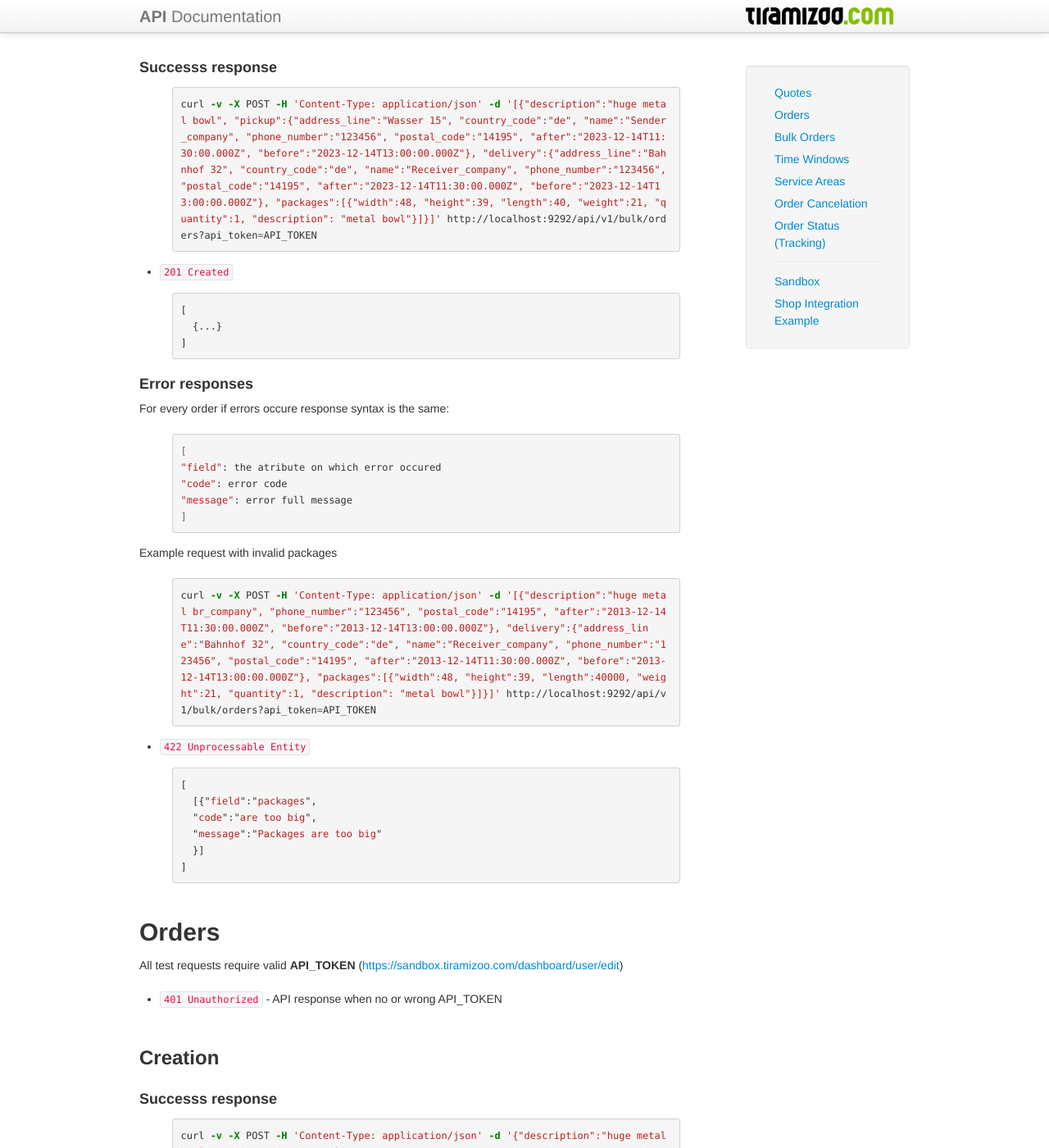
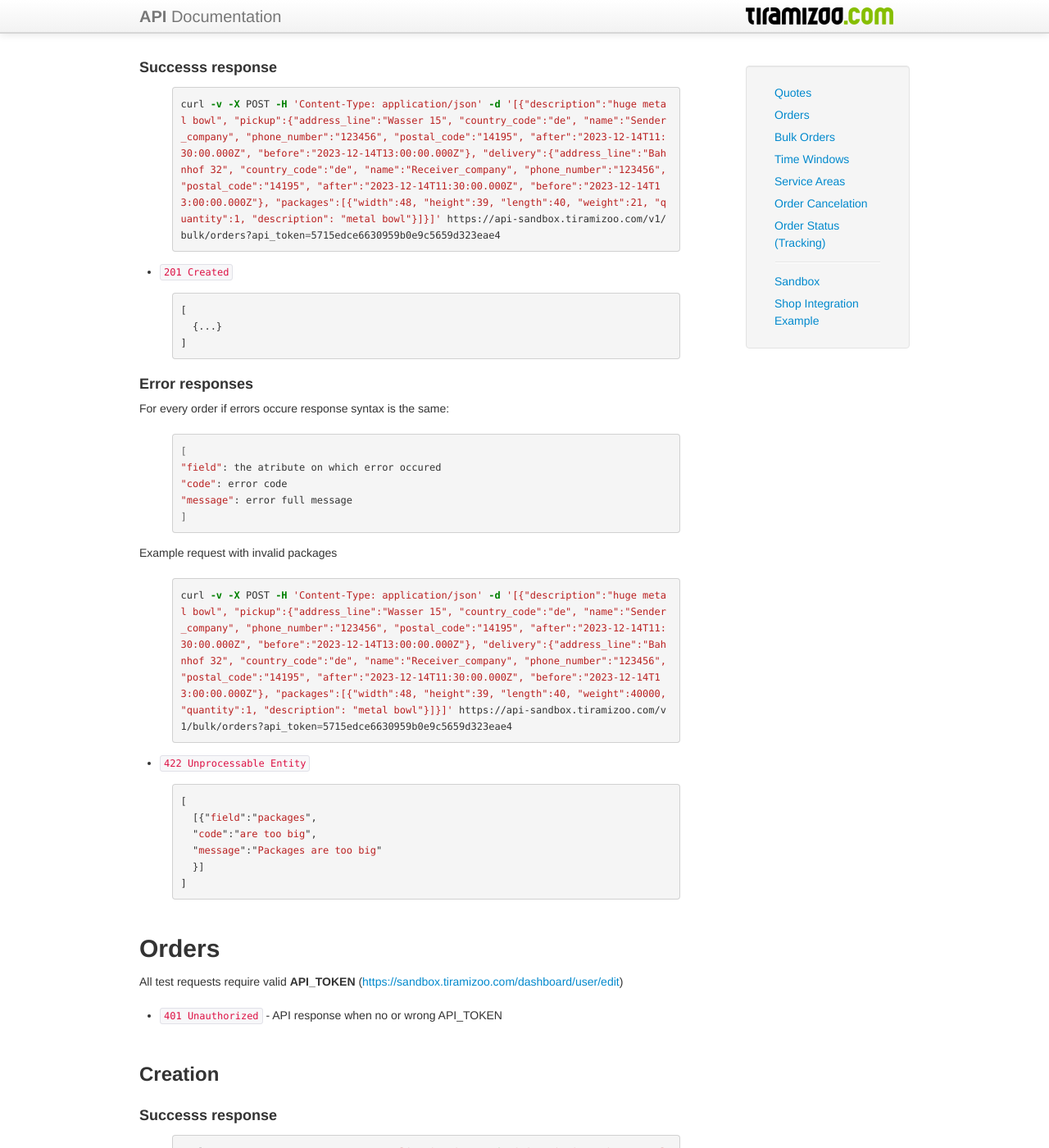
Before and after one commit to Goundar/tiramizoo.github.com, a Jekyll site: the page built from sandbox.md, in a window 1280 px wide and 1400 px high, scrolled down 1306 px. Shown: the whole window at 82% size. Built offline with Jekyll 4.4.1, drawn with Linux system fonts in a browser that asks for light colours; part of the change alters nothing that is shown; some of the changed text lies outside the part shown.

Commit message:
better sandbox examples

```diff
--- a/sandbox.md
+++ b/sandbox.md
@@ -61,7 +61,7 @@ All test requests require valid **API_TOKEN** ([https://sandbox.tiramizoo.com/da
 #### Successs response
 
 {% highlight bash %}
-curl -v -X POST -H 'Content-Type: application/json' -d '[{"description":"huge metal bowl", "pickup":{"address_line":"Wasser 15", "country_code":"de", "name":"Sender_company", "phone_number":"123456", "postal_code":"14195", "after":"2023-12-14T11:30:00.000Z", "before":"2023-12-14T13:00:00.000Z"}, "delivery":{"address_line":"Bahnhof 32", "country_code":"de", "name":"Receiver_company", "phone_number":"123456", "postal_code":"14195", "after":"2023-12-14T11:30:00.000Z", "before":"2023-12-14T13:00:00.000Z"}, "packages":[{"width":48, "height":39, "length":40, "weight":21, "quantity":1, "description": "metal bowl"}]}]' http://localhost:9292/api/v1/bulk/orders?api_token=API_TOKEN
+curl -v -X POST -H 'Content-Type: application/json' -d '[{"description":"huge metal bowl", "pickup":{"address_line":"Wasser 15", "country_code":"de", "name":"Sender_company", "phone_number":"123456", "postal_code":"14195", "after":"2023-12-14T11:30:00.000Z", "before":"2023-12-14T13:00:00.000Z"}, "delivery":{"address_line":"Bahnhof 32", "country_code":"de", "name":"Receiver_company", "phone_number":"123456", "postal_code":"14195", "after":"2023-12-14T11:30:00.000Z", "before":"2023-12-14T13:00:00.000Z"}, "packages":[{"width":48, "height":39, "length":40, "weight":21, "quantity":1, "description": "metal bowl"}]}]' https://api-sandbox.tiramizoo.com/v1/bulk/orders?api_token=5715edce6630959b0e9c5659d323eae4
 {% endhighlight %}
 
 * `201 Created`
@@ -86,7 +86,7 @@ For every order if errors occure response syntax is the same:
 Example request with invalid packages
 
 {% highlight bash %}
-curl -v -X POST -H 'Content-Type: application/json' -d '[{"description":"huge metal br_company", "phone_number":"123456", "postal_code":"14195", "after":"2013-12-14T11:30:00.000Z", "before":"2013-12-14T13:00:00.000Z"}, "delivery":{"address_line":"Bahnhof 32", "country_code":"de", "name":"Receiver_company", "phone_number":"123456", "postal_code":"14195", "after":"2013-12-14T11:30:00.000Z", "before":"2013-12-14T13:00:00.000Z"}, "packages":[{"width":48, "height":39, "length":40000, "weight":21, "quantity":1, "description": "metal bowl"}]}]' http://localhost:9292/api/v1/bulk/orders?api_token=API_TOKEN
+curl -v -X POST -H 'Content-Type: application/json' -d '[{"description":"huge metal bowl", "pickup":{"address_line":"Wasser 15", "country_code":"de", "name":"Sender_company", "phone_number":"123456", "postal_code":"14195", "after":"2023-12-14T11:30:00.000Z", "before":"2023-12-14T13:00:00.000Z"}, "delivery":{"address_line":"Bahnhof 32", "country_code":"de", "name":"Receiver_company", "phone_number":"123456", "postal_code":"14195", "after":"2023-12-14T11:30:00.000Z", "before":"2023-12-14T13:00:00.000Z"}, "packages":[{"width":48, "height":39, "length":40, "weight":40000, "quantity":1, "description": "metal bowl"}]}]' https://api-sandbox.tiramizoo.com/v1/bulk/orders?api_token=5715edce6630959b0e9c5659d323eae4
 {% endhighlight %}
 
 * `422 Unprocessable Entity`
@@ -111,7 +111,7 @@ All test requests require valid **API_TOKEN** ([https://sandbox.tiramizoo.com/da
 #### Successs response
 
 {% highlight bash %}
-curl -v -X POST -H 'Content-Type: application/json' -d '{"description":"huge metal bowl", "pickup":{"address_line":"Wasser 15", "country_code":"de", "name":"Sender_company", "phone_number":"123456", "postal_code":"14195", "after":"2023-12-14T11:30:00.000Z", "before":"2023-12-14T13:00:00.000Z"}, "delivery":{"address_line":"Bahnhof 32", "country_code":"de", "name":"Receiver_company", "phone_number":"123456", "postal_code":"14195", "after":"2023-12-14T11:30:00.000Z", "before":"2023-12-14T13:00:00.000Z"}, "items":[{"width":48, "height":39, "length":40, "weight":21, "quantity":1, "description": "metal bowl"}]}' https://api-sandbox.tiramizoo.com/v1/orders?api_token=API_TOKEN
+curl -v -X POST -H 'Content-Type: application/json' -d '{"description":"huge metal bowl", "pickup":{"address_line":"Wasser 15", "country_code":"de", "name":"Sender_company", "phone_number":"123456", "postal_code":"14195", "after":"2023-12-14T11:30:00.000Z", "before":"2023-12-14T13:00:00.000Z"}, "delivery":{"address_line":"Bahnhof 32", "country_code":"de", "name":"Receiver_company", "phone_number":"123456", "postal_code":"14195", "after":"2023-12-14T11:30:00.000Z", "before":"2023-12-14T13:00:00.000Z"}, "items":[{"width":48, "height":39, "length":40, "weight":21, "quantity":1, "description": "metal bowl"}]}' https://api-sandbox.tiramizoo.com/v1/orders?api_token=5715edce6630959b0e9c5659d323eae4
 {% endhighlight %}
 
 * `201 Created`
@@ -125,7 +125,7 @@ curl -v -X POST -H 'Content-Type: application/json' -d '{"description":"huge met
 #### Error response when package's items are invalid
 
 {% highlight bash %}
-curl -v -X POST -H 'Content-Type: application/json' -d '{"description":"huge metal bowl", "pickup":{"address_line":"Wasser 15", "country_code":"de", "name":"Sender_company", "phone_number":"123456", "postal_code":"14195", "after":"2023-12-14T11:30:00.000Z", "before":"2023-12-14T13:00:00.000Z"}, "delivery":{"address_line":"Bahnhof 32", "country_code":"de", "name":"Receiver_company", "phone_number":"123456", "postal_code":"14195", "after":"2023-12-14T11:30:00.000Z", "before":"2023-12-14T13:00:00.000Z"}, "items":[{"width":48, "height":39, "length":0, "weight":21, "quantity":1, "description": "metal bowl"}]}' https://api-sandbox.tiramizoo.com/v1/orders?api_token=API_TOKEN
+curl -v -X POST -H 'Content-Type: application/json' -d '{"description":"huge metal bowl", "pickup":{"address_line":"Wasser 15", "country_code":"de", "name":"Sender_company", "phone_number":"123456", "postal_code":"14195", "after":"2023-12-14T11:30:00.000Z", "before":"2023-12-14T13:00:00.000Z"}, "delivery":{"address_line":"Bahnhof 32", "country_code":"de", "name":"Receiver_company", "phone_number":"123456", "postal_code":"14195", "after":"2023-12-14T11:30:00.000Z", "before":"2023-12-14T13:00:00.000Z"}, "items":[{"width":48, "height":39, "length":0, "weight":21, "quantity":1, "description": "metal bowl"}]}' https://api-sandbox.tiramizoo.com/v1/orders?api_token=5715edce6630959b0e9c5659d323eae4
 {% endhighlight %}
 
 * `422 Unprocessable Entity`
@@ -145,7 +145,7 @@ curl -v -X POST -H 'Content-Type: application/json' -d '{"description":"huge met
 #### Error response when package is too big
 
 {% highlight bash %}
-curl -v -X POST -H 'Content-Type: application/json' -d '{"description":"huge metal bowl", "pickup":{"address_line":"Wasser 15", "country_code":"de", "name":"Sender_company", "phone_number":"123456", "postal_code":"14195", "after":"2023-12-14T11:30:00.000Z", "before":"2023-12-14T13:00:00.000Z"}, "delivery":{"address_line":"Bahnhof 32", "country_code":"de", "name":"Receiver_company", "phone_number":"123456", "postal_code":"14195", "after":"2023-12-14T11:30:00.000Z", "before":"2023-12-14T13:00:00.000Z"}, "items":[{"width":48, "height":39, "length":400000, "weight":21, "quantity":1, "description": "metal bowl"}]}' https://api-sandbox.tiramizoo.com/v1/orders?api_token=API_TOKEN
+curl -v -X POST -H 'Content-Type: application/json' -d '{"description":"huge metal bowl", "pickup":{"address_line":"Wasser 15", "country_code":"de", "name":"Sender_company", "phone_number":"123456", "postal_code":"14195", "after":"2023-12-14T11:30:00.000Z", "before":"2023-12-14T13:00:00.000Z"}, "delivery":{"address_line":"Bahnhof 32", "country_code":"de", "name":"Receiver_company", "phone_number":"123456", "postal_code":"14195", "after":"2023-12-14T11:30:00.000Z", "before":"2023-12-14T13:00:00.000Z"}, "items":[{"width":48, "height":39, "length":400000, "weight":21, "quantity":1, "description": "metal bowl"}]}' https://api-sandbox.tiramizoo.com/v1/orders?api_token=5715edce6630959b0e9c5659d323eae4
 {% endhighlight %}
 
 * `422 Unprocessable Entity`
@@ -167,7 +167,7 @@ curl -v -X POST -H 'Content-Type: application/json' -d '{"description":"huge met
 In given example business open hours are 8:00 to 21:00
 
 {% highlight bash %}
-curl -v -X POST -H 'Content-Type: application/json' -d '{"description":"huge metal bowl", "pickup":{"address_line":"Wasser 15", "country_code":"de", "name":"Sender_company", "phone_number":"123456", "postal_code":"14195", "after":"2023-12-14T22:00:00.000Z", "before":"2023-12-14T22:00:00.000Z"}, "delivery":{"address_line":"Bahnhof 32", "country_code":"de", "name":"Receiver_company", "phone_number":"123456", "postal_code":"14195", "after":"2023-12-14T23:30:00.000Z", "before":"2023-12-14T23:30:00.000Z"}, "items":[{"width":48, "height":39, "length":400000, "weight":21, "quantity":1, "description": "metal bowl"}]}' https://api-sandbox.tiramizoo.com/v1/orders?api_token=API_TOKEN
+curl -v -X POST -H 'Content-Type: application/json' -d '{"description":"huge metal bowl", "pickup":{"address_line":"Wasser 15", "country_code":"de", "name":"Sender_company", "phone_number":"123456", "postal_code":"14195", "after":"2023-12-14T22:00:00.000Z", "before":"2023-12-14T22:00:00.000Z"}, "delivery":{"address_line":"Bahnhof 32", "country_code":"de", "name":"Receiver_company", "phone_number":"123456", "postal_code":"14195", "after":"2023-12-14T23:30:00.000Z", "before":"2023-12-14T23:30:00.000Z"}, "items":[{"width":48, "height":39, "length":400000, "weight":21, "quantity":1, "description": "metal bowl"}]}' https://api-sandbox.tiramizoo.com/v1/orders?api_token=5715edce6630959b0e9c5659d323eae4
 {% endhighlight %}
 
 * `422 Unprocessable Entity`
@@ -187,7 +187,7 @@ curl -v -X POST -H 'Content-Type: application/json' -d '{"description":"huge met
 #### Error response when delivery time is ahead of pickup time less than 90 minutes
 
 {% highlight bash %}
-curl -v -X POST -H 'Content-Type: application/json' -d '{"description":"huge metal bowl", "pickup":{"address_line":"Wasser 15", "country_code":"de", "name":"Sender_company", "phone_number":"123456", "postal_code":"14195", "after":"2023-12-14T23:00:00.000Z", "before":"2023-12-14T23:00:00.000Z"}, "delivery":{"address_line":"Bahnhof 32", "country_code":"de", "name":"Receiver_company", "phone_number":"123456", "postal_code":"14195", "after":"2023-12-14T11:30:00.000Z", "before":"2023-12-14T13:00:00.000Z"}, "items":[{"width":48, "height":39, "length":40, "weight":21, "quantity":1, "quantity": "metal bowl"}]}' https://api-sandbox.tiramizoo.com/v1/orders?api_token=API_TOKEN
+curl -v -X POST -H 'Content-Type: application/json' -d '{"description":"huge metal bowl", "pickup":{"address_line":"Wasser 15", "country_code":"de", "name":"Sender_company", "phone_number":"123456", "postal_code":"14195", "after":"2023-12-14T23:00:00.000Z", "before":"2023-12-14T23:00:00.000Z"}, "delivery":{"address_line":"Bahnhof 32", "country_code":"de", "name":"Receiver_company", "phone_number":"123456", "postal_code":"14195", "after":"2023-12-14T11:30:00.000Z", "before":"2023-12-14T13:00:00.000Z"}, "items":[{"width":48, "height":39, "length":40, "weight":21, "quantity":1, "quantity": "metal bowl"}]}' https://api-sandbox.tiramizoo.com/v1/orders?api_token=5715edce6630959b0e9c5659d323eae4
 {% endhighlight %}
 
 * `422 Unprocessable Entity`
@@ -207,7 +207,7 @@ curl -v -X POST -H 'Content-Type: application/json' -d '{"description":"huge met
 #### Error response when delivery time is ahead of pickup time more than 6 hours
 
 {% highlight bash %}
-curl -v -X POST -H 'Content-Type: application/json' -d '{"description":"huge metal bowl", "pickup":{"address_line":"Wasser 15", "country_code":"de", "name":"Sender_company", "phone_number":"123456", "postal_code":"14195", "after":"2023-12-14T11:30:00.000Z", "before":"2023-12-14T13:00:00.000Z"}, "delivery":{"address_line":"Bahnhof 32", "country_code":"de", "name":"Receiver_company", "phone_number":"123456", "postal_code":"14195", "after":"2023-12-14T23:30:00.000Z", "before":"2023-12-14T23:30:00.000Z"}, "items":[{"width":48, "height":39, "length":400000, "weight":21, "quantity":1, "description": "metal bowl"}]}' https://api-sandbox.tiramizoo.com/v1/orders?api_token=API_TOKEN
+curl -v -X POST -H 'Content-Type: application/json' -d '{"description":"huge metal bowl", "pickup":{"address_line":"Wasser 15", "country_code":"de", "name":"Sender_company", "phone_number":"123456", "postal_code":"14195", "after":"2023-12-14T11:30:00.000Z", "before":"2023-12-14T13:00:00.000Z"}, "delivery":{"address_line":"Bahnhof 32", "country_code":"de", "name":"Receiver_company", "phone_number":"123456", "postal_code":"14195", "after":"2023-12-14T23:30:00.000Z", "before":"2023-12-14T23:30:00.000Z"}, "items":[{"width":48, "height":39, "length":400000, "weight":21, "quantity":1, "description": "metal bowl"}]}' https://api-sandbox.tiramizoo.com/v1/orders?api_token=5715edce6630959b0e9c5659d323eae4
 {% endhighlight %}
 
 * `422 Unprocessable Entity`
@@ -227,7 +227,7 @@ curl -v -X POST -H 'Content-Type: application/json' -d '{"description":"huge met
 #### Error response when pickup or delivery postal code is invalid
 
 {% highlight bash %}
-curl -v -X POST -H 'Content-Type: application/json' -d '{"description":"huge metal bowl", "pickup":{"address_line":"Wasser 15", "country_code":"de", "name":"Sender_company", "phone_number":"123456", "postal_code":"", "after":"2023-12-14T11:30:00.000Z", "before":"2023-12-14T13:00:00.000Z"}, "delivery":{"address_line":"Bahnhof 32", "country_code":"de", "name":"Receiver_company", "phone_number":"123456", "postal_code":"14195", "after":"2023-12-14T11:30:00.000Z", "before":"2023-12-14T13:00:00.000Z"}, "items":[{"width":48, "height":39, "length":40, "weight":21, "quantity":1, "description": "metal bowl"}]}' https://api-sandbox.tiramizoo.com/v1/orders?api_token=API_TOKEN
+curl -v -X POST -H 'Content-Type: application/json' -d '{"description":"huge metal bowl", "pickup":{"address_line":"Wasser 15", "country_code":"de", "name":"Sender_company", "phone_number":"123456", "postal_code":"", "after":"2023-12-14T11:30:00.000Z", "before":"2023-12-14T13:00:00.000Z"}, "delivery":{"address_line":"Bahnhof 32", "country_code":"de", "name":"Receiver_company", "phone_number":"123456", "postal_code":"14195", "after":"2023-12-14T11:30:00.000Z", "before":"2023-12-14T13:00:00.000Z"}, "items":[{"width":48, "height":39, "length":40, "weight":21, "quantity":1, "description": "metal bowl"}]}' https://api-sandbox.tiramizoo.com/v1/orders?api_token=5715edce6630959b0e9c5659d323eae4
 {% endhighlight %}
 
 * `422 Unprocessable Entity`
@@ -266,7 +266,7 @@ Order should have first status:
 #### Success response
 
 {% highlight bash %}
-curl -v -X PUT -H 'Content-Type: application/json' -d '{"state" : "cancelled" }' https://api-sandbox.tiramizoo.com/v1/orders/:order_uuid?api_token=API_TOKEN
+curl -v -X PUT -H 'Content-Type: application/json' -d '{"state" : "cancelled" }' https://api-sandbox.tiramizoo.com/v1/orders/:order_uuid?api_token=5715edce6630959b0e9c5659d323eae4
 {% endhighlight %}
 
 order_uuid - uniqe order identifier
```
